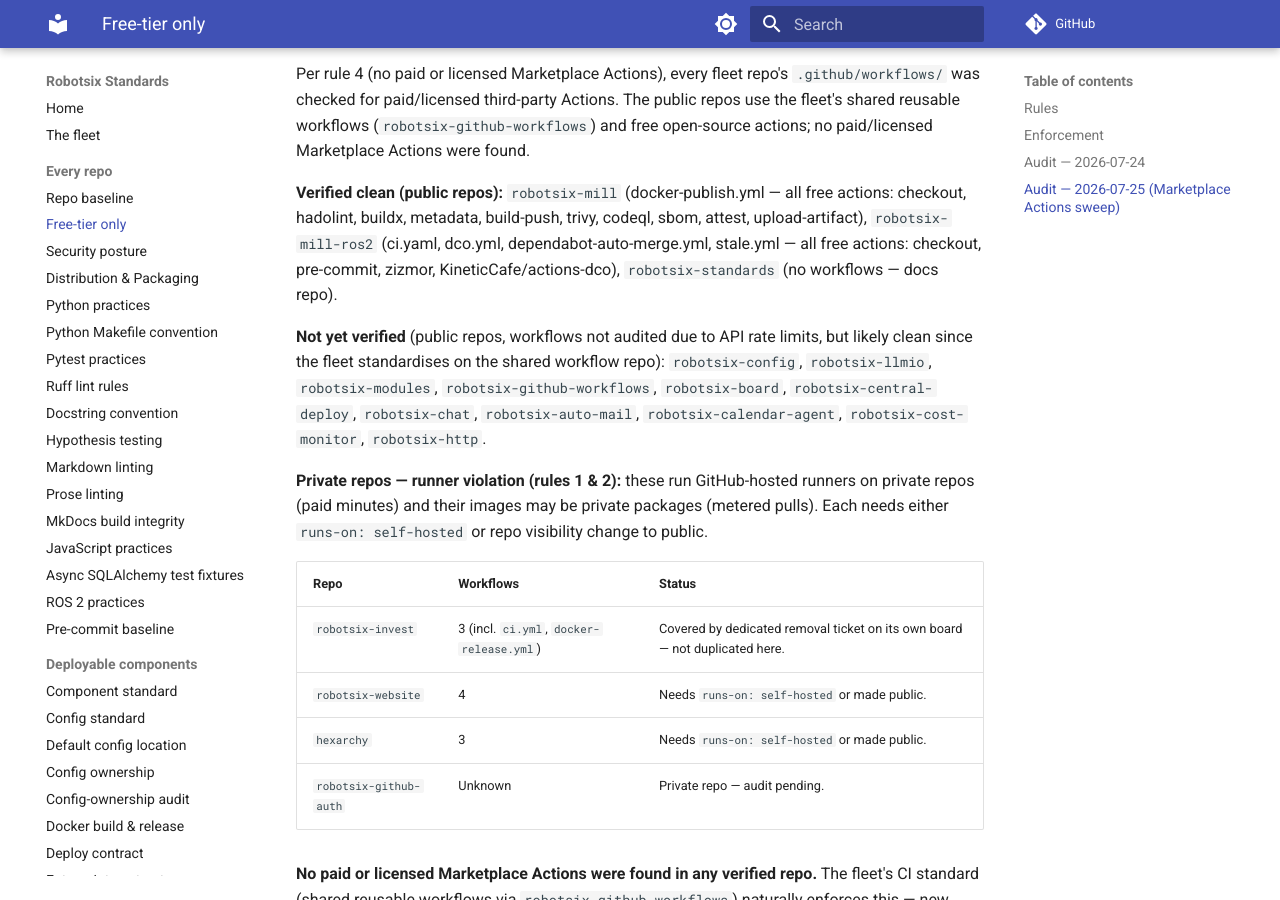
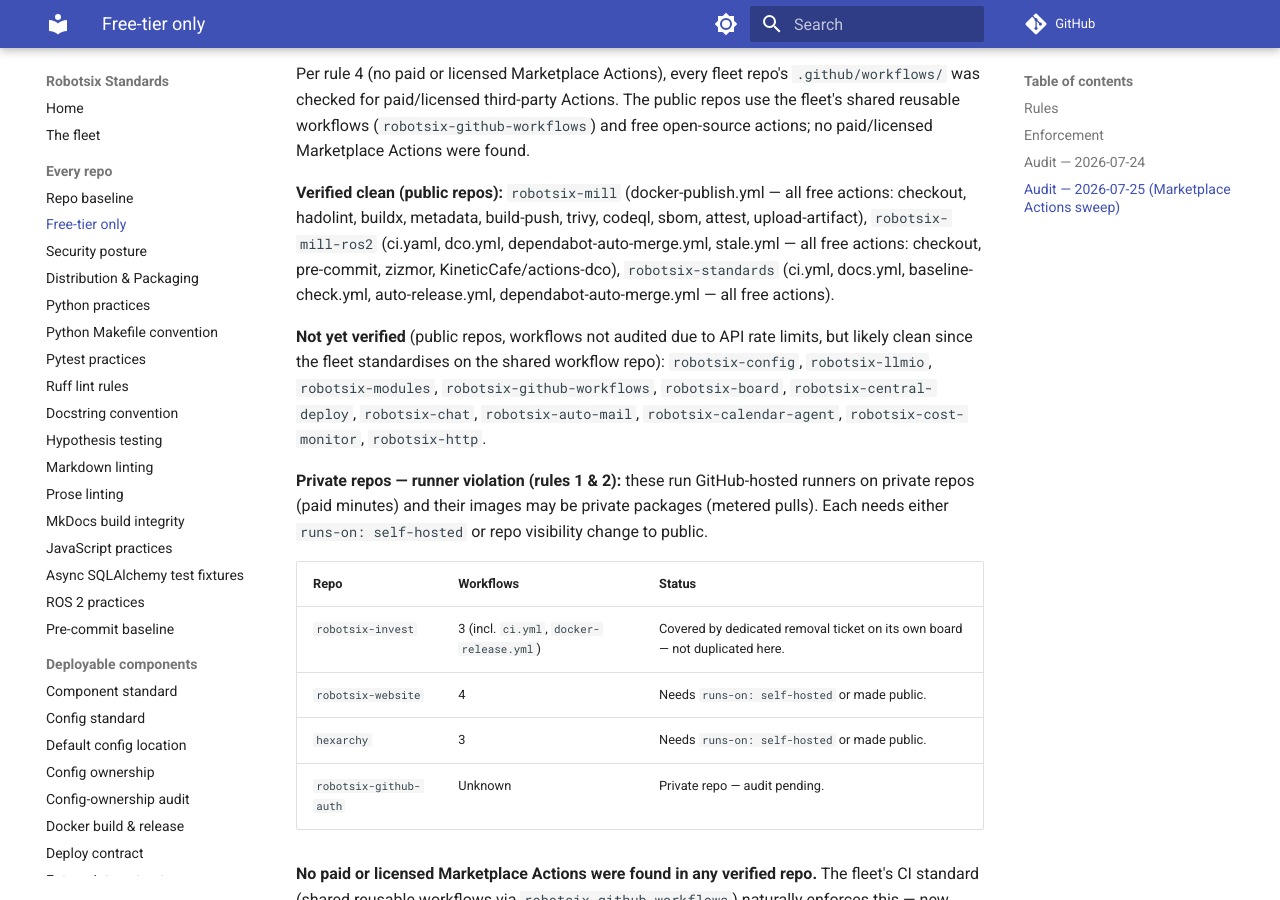
Before and after one commit to damien-robotsix/robotsix-standards, an MkDocs documentation site: the page built from docs/free-tier-only.md, in a window 1280 px wide and 900 px high, scrolled down 2542 px. Built offline with MkDocs 1.6.1 and Material for MkDocs 9.7.7, drawn with Linux system fonts in a browser that asks for light colours; comment, search, counter and statistics services are not loaded.

Commit message:
mill: Update free-tier-only.md audit: robotsix-standards has 5 workflows, not 'no workflows' (20260729T191707Z-update-free-tier-only-md-audit-robotsix-f3bf) (#148)
Co-authored-by: robotsix-mill <mill@robotsix.local>

```diff
--- a/docs/free-tier-only.md
+++ b/docs/free-tier-only.md
@@ -109,8 +109,7 @@ and free open-source actions; no paid/licensed Marketplace Actions were found.
 free actions: checkout, hadolint, buildx, metadata, build-push, trivy, codeql,
 sbom, attest, upload-artifact), `robotsix-mill-ros2` (ci.yaml, dco.yml,
 dependabot-auto-merge.yml, stale.yml — all free actions: checkout, pre-commit,
-zizmor, KineticCafe/actions-dco), `robotsix-standards` (no workflows — docs
-repo).
+zizmor, KineticCafe/actions-dco), `robotsix-standards` (ci.yml, docs.yml, baseline-check.yml, auto-release.yml, dependabot-auto-merge.yml — all free actions).
 
 **Not yet verified** (public repos, workflows not audited due to API rate
 limits, but likely clean since the fleet standardises on the shared workflow
```
Also changed, not shown: CHANGELOG.md (+1 -0 lines), changelog.d/20260729T191707Z-update-free-tier-only-md-audit-robotsix-f3bf.misc.md (added, +1 -0 lines).
